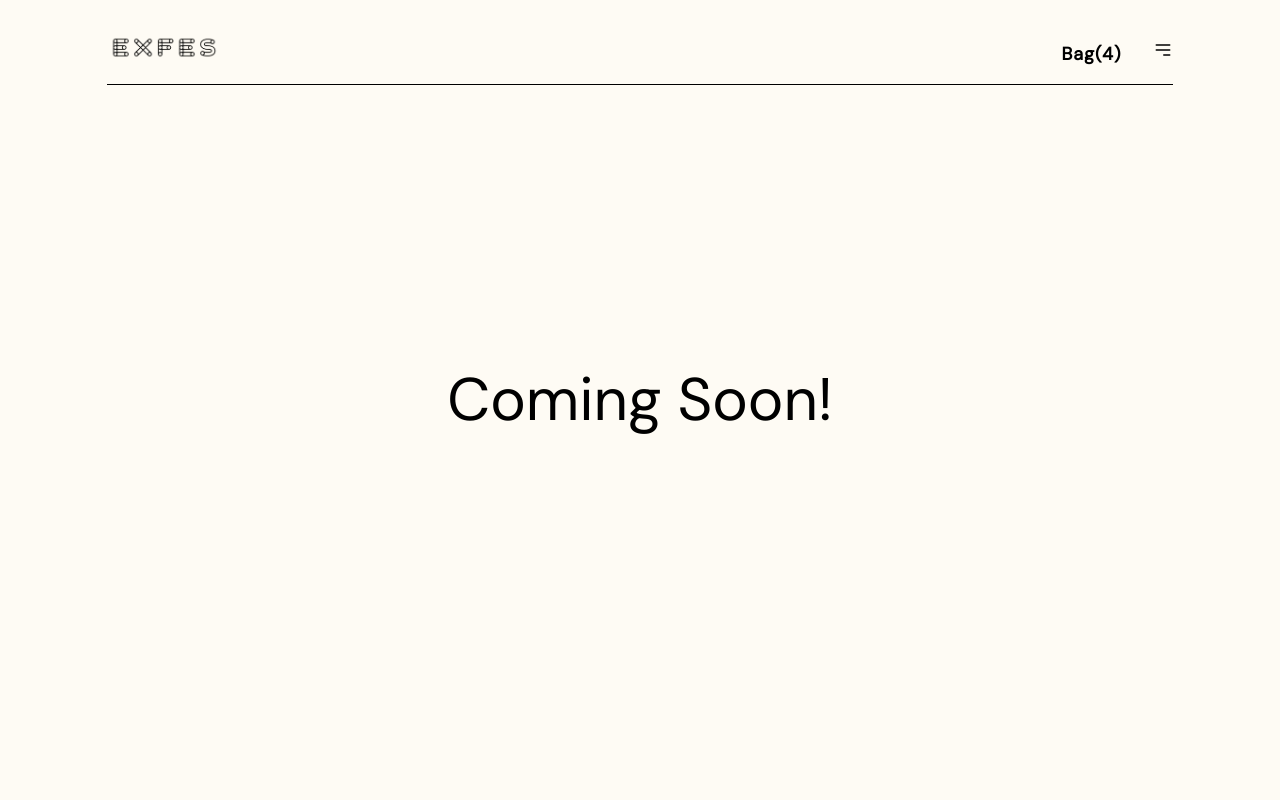
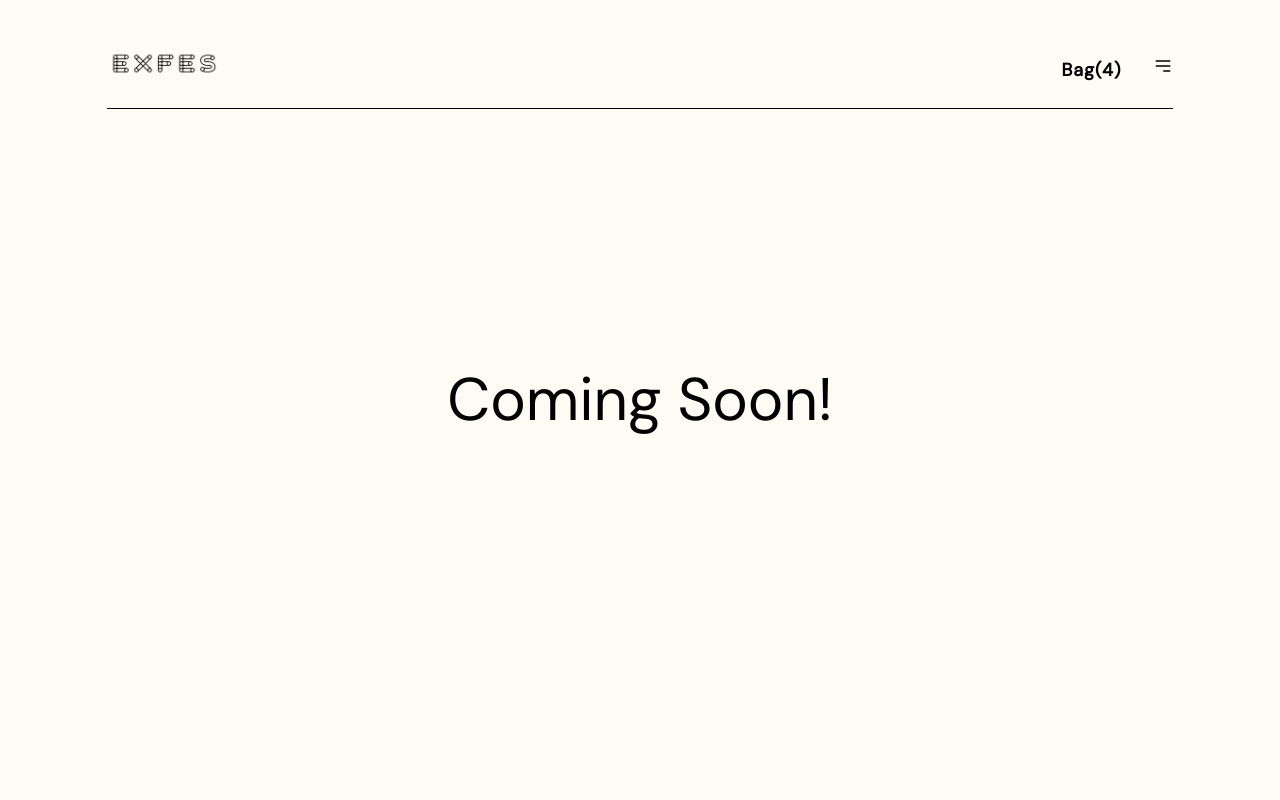
Before and after one commit to eugeniusms/exfesyen, a React (Create React App) app: page / in a window 1280 px wide. Shown: the top 800 px of the page. Built offline with nearby package versions, Linux system fonts and the light colour scheme.

Commit message:
Fixing Navbar Padding

```diff
--- a/src/components/Navbar/NavbarMobile.js
+++ b/src/components/Navbar/NavbarMobile.js
@@ -19,8 +19,8 @@ const NavbarMobile = () => {
         { mode == "show" &&
             (
             <div className="flex justify-center font-dm font-bold">
-                <div className="fixed border-b w-5/6 pt-4">
-                    <div className="flex flex-col bg-oldLace py-4">
+                <div className="fixed border-b w-5/6 pt-6">
+                    <div className="flex flex-col bg-oldLace py-6">
                         <div className="flex flex-col gap-4">
                             <div className="flex justify-center">
                                 <button className="" onClick={hiddenHandler}>
@@ -41,8 +41,8 @@ const NavbarMobile = () => {
         { mode == "hidden" &&
             (
             <div className="flex justify-center font-dm font-bold">
-                <div className="fixed border-b w-5/6 pt-4">
-                    <div className="flex justify-between bg-oldLace py-4">
+                <div className="fixed border-b w-5/6 pt-6">
+                    <div className="flex justify-between bg-oldLace py-6">
                         <div className="flex flex-col gap-4">
                             <div className="flex justify-between pt">
                                 <Logo className="w-28"/>
```
